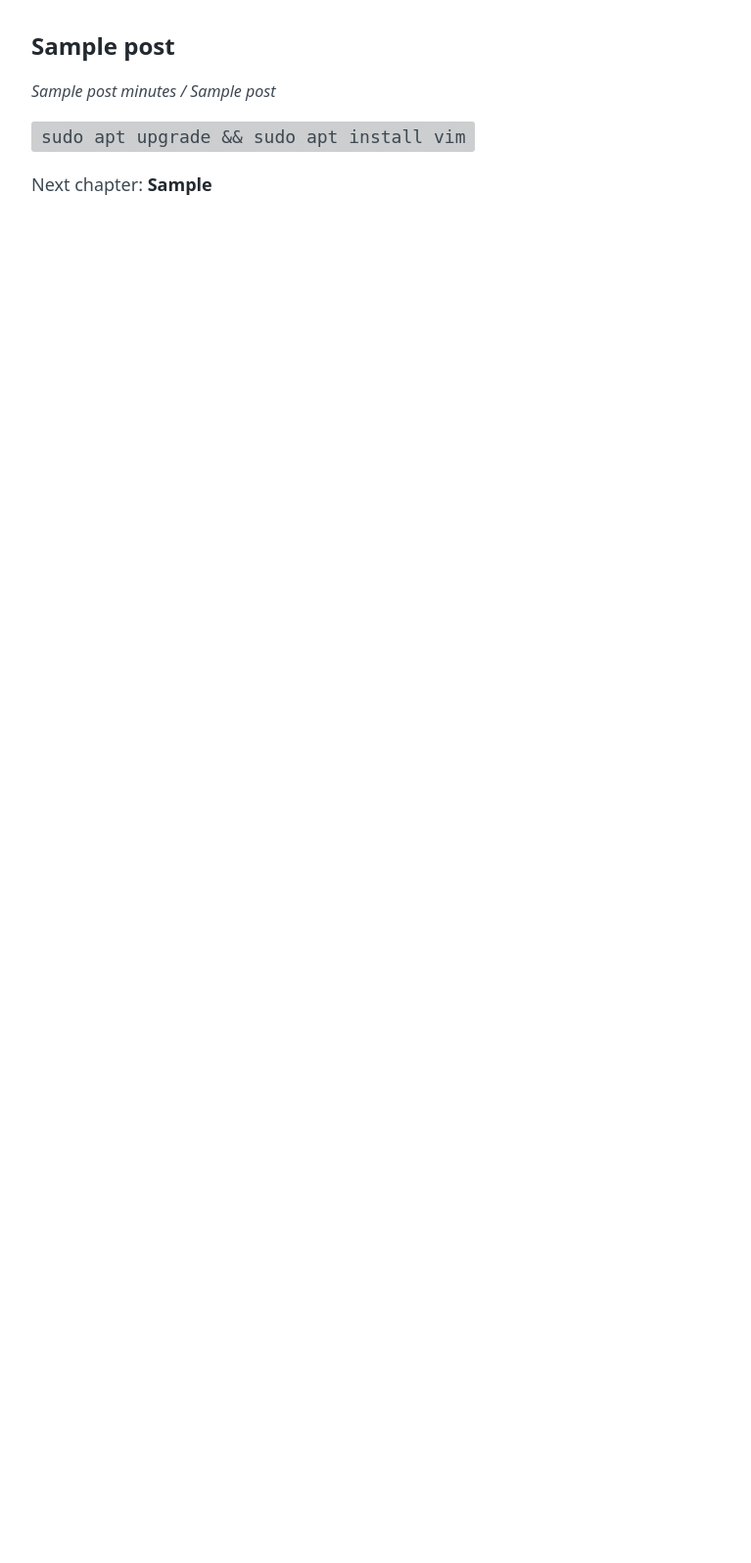
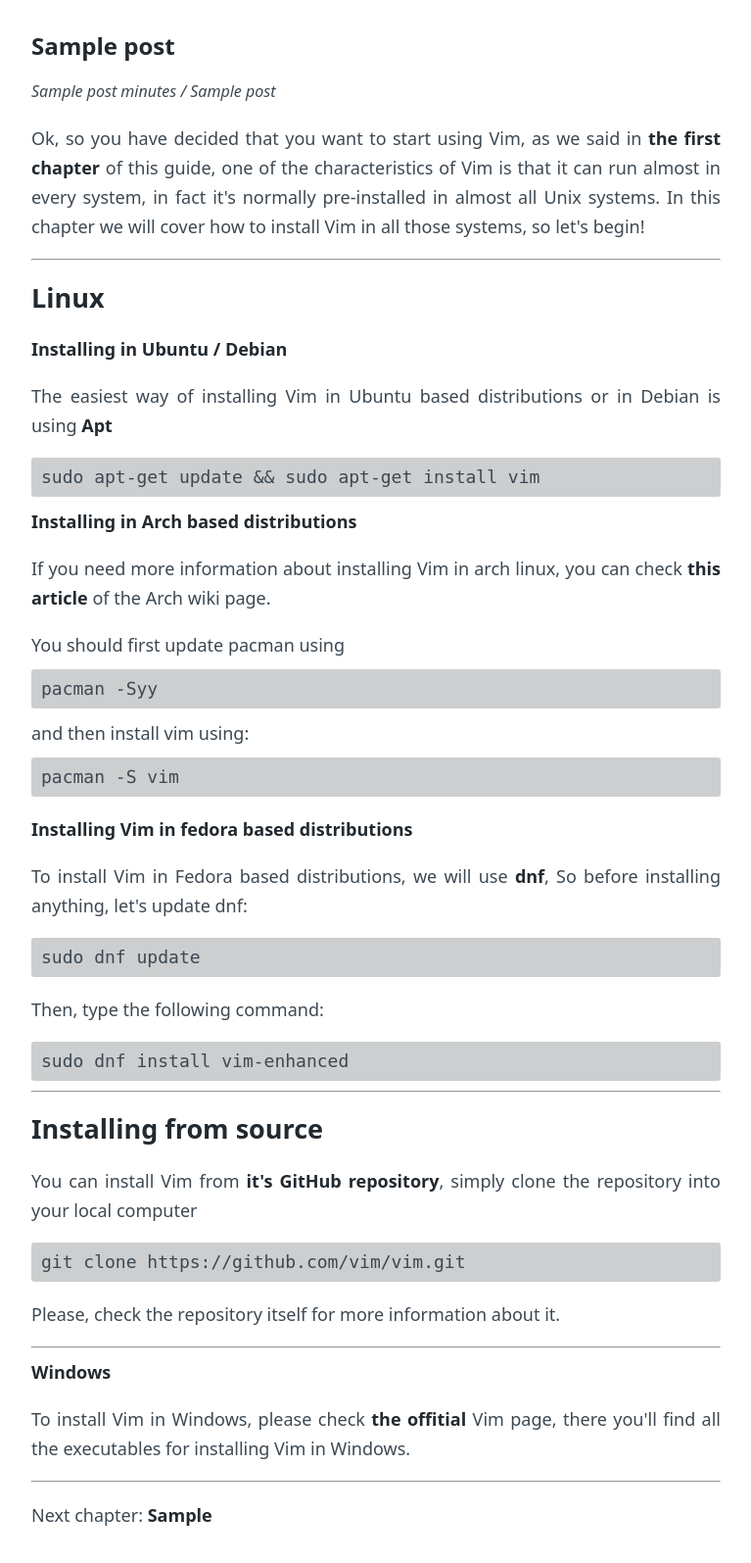
Before and after one commit to pablocorbalann/vimmasterguide, a Flask app: template templates/chapters/2.html in a window 1280 px wide. Shown: the part 101-1696 px from the top of the page at 98% size, without its empty margins (88-855 px from the left). Before the commit the page ends 300 px from the top, so only its background shows below. Run offline with Flask 2, Linux system fonts and the light colour scheme; the template is opened without the code that fills it: most values are stand-ins (such as "Sample title", 1, 10 or a date in 2020).

Commit message:
feat: I have started the capter 2, it's not finished yet

```diff
--- a/static/css/style.css
+++ b/static/css/style.css
@@ -77,6 +77,7 @@
   margin: 10px 0px 10px 0px;
   border-radius: 3px;
   border-radius: 3px;
+  display: block;
 }
 .container {
   max-width: 1040px;
--- a/templates/chapters/2.html
+++ b/templates/chapters/2.html
@@ -1,5 +1,26 @@
 {% extends "post.html" %}
 
 {% block post %}
-<code>sudo apt upgrade && sudo apt install vim</code>
-{% endblock post %}
+<p>Ok, so you have decided that you want to start using Vim, as we said in <a href="{{ url_for('chapter', cid=1) }}">the first chapter</a> of this guide, one of the characteristics of Vim is that it can run almost in every system, in fact it's normally pre-installed in almost all Unix systems. In this chapter we will cover how to install Vim in all those systems, so let's begin!</p>
+<hr>
+<h2>Linux</h2>
+<h3>Installing in Ubuntu / Debian</h3>
+<p>The easiest way of installing Vim in Ubuntu based distributions or in Debian is using <a href="https://en.wikipedia.org/wiki/APT_(software)">Apt</a></p>
+<code>sudo apt-get update && sudo apt-get install vim</code>
+<h3>Installing in Arch based distributions</h3>
+<p>If you need more information about installing Vim in arch linux, you can check <a target="_blank" href="https://wiki.archlinux.org/index.php/vim">this article</a> of the Arch wiki page.</p>
+<p>You should first update pacman using <code>pacman -Syy</code> and then install vim using: <code>pacman -S vim</code></p>
+<h3>Installing Vim in fedora based distributions</h3>
+<p>To install Vim in Fedora based distributions, we will use <a href="https://fedoraproject.org/wiki/DNF">dnf</a>, So before installing anything, let's update dnf:</p>
+<code>sudo dnf update</code>
+<p>Then, type the following command:</p>
+<code>sudo dnf install vim-enhanced</code>
+<hr>
+<h2>Installing from source</h2>
+<p>You can install Vim from <a target="_blank" href="https://github.com/vim/vim">it's GitHub repository</a>, simply clone the repository into your local computer</p>
+<code>git clone https://github.com/vim/vim.git</code>
+<p>Please, check the repository itself for more information about it.</p>
+<hr>
+<h3>Windows</h3>
+<p>To install Vim in Windows, please check <a target="_blank" href="https://www.vim.org/download.php#pc">the offitial</a> Vim page, there you'll find all the executables for installing Vim in Windows.</p>
+<hr>{% endblock post %}
```
